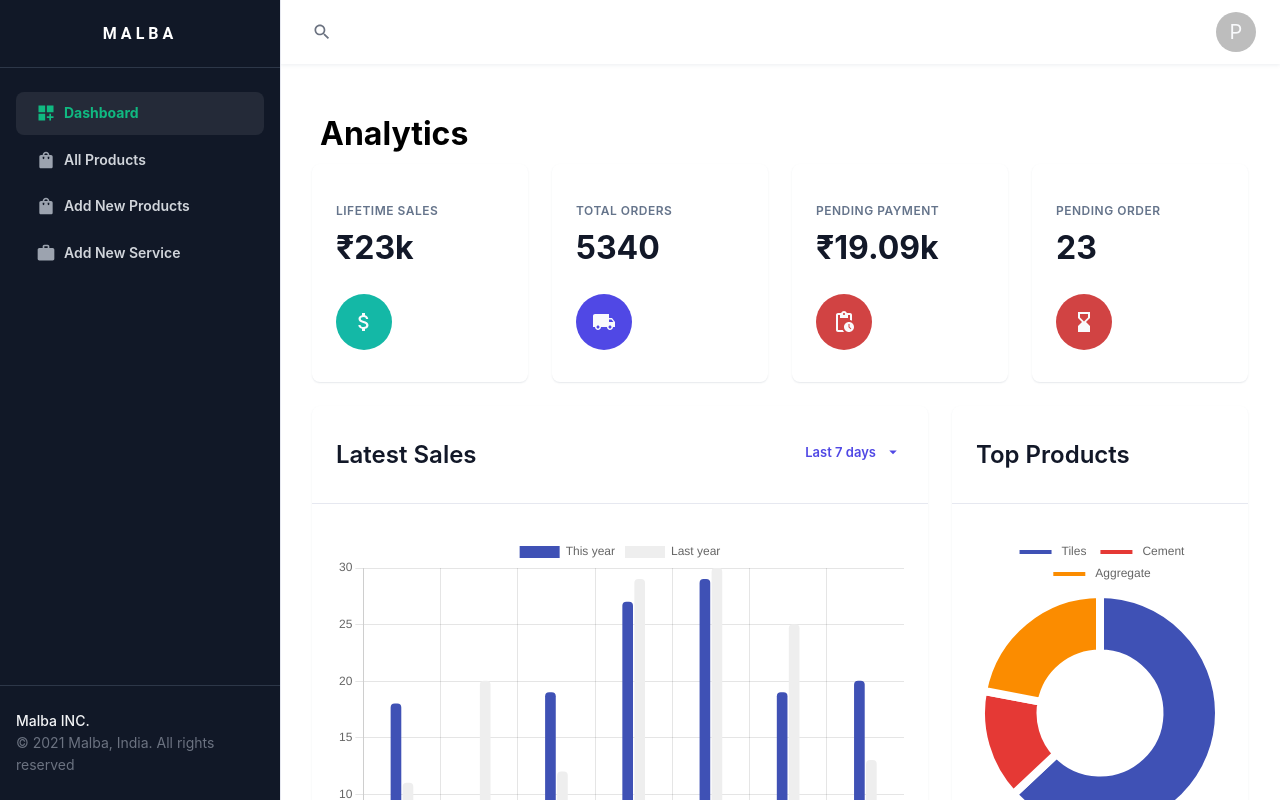
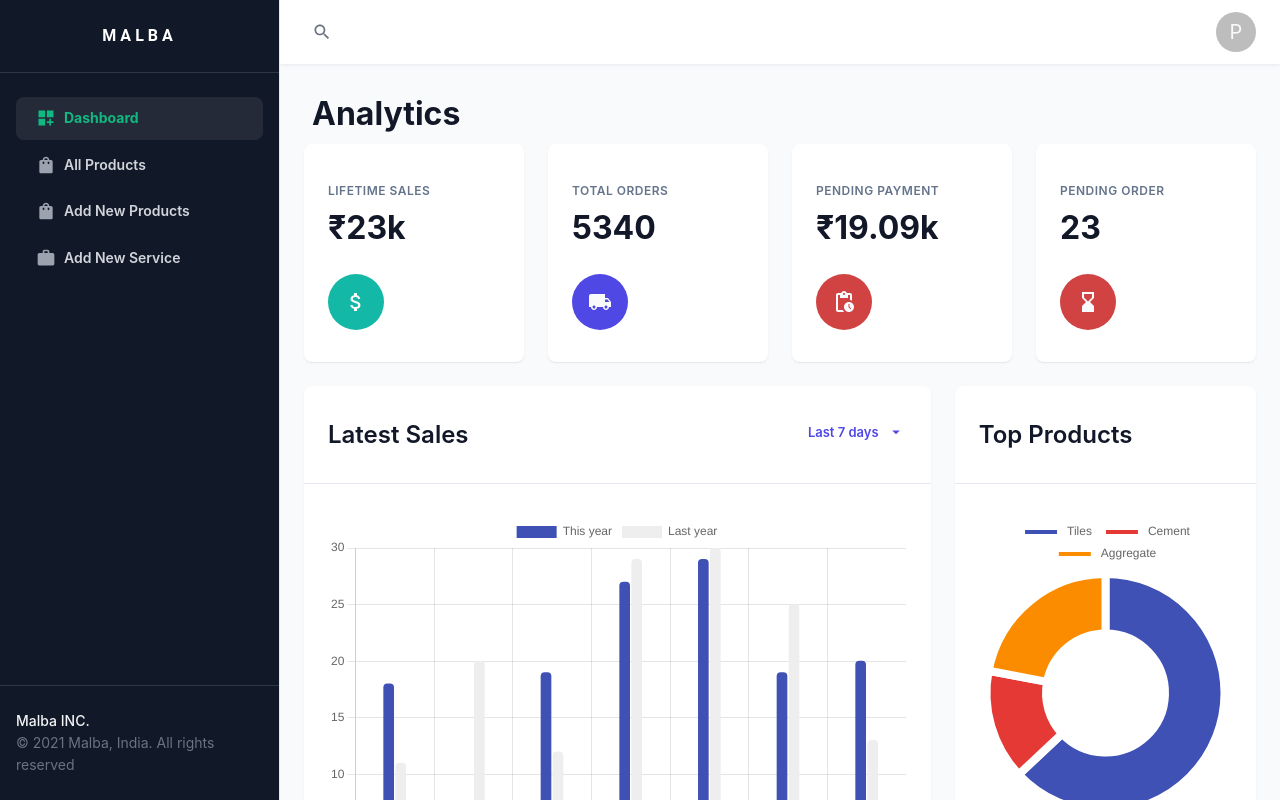
Before and after one commit to Anas-S-Shaikh/malba, a React (Create React App) app: page / in a window 1280 px wide. Shown: the top 800 px of the page. Built offline with nearby package versions, Linux system fonts and the light colour scheme.

Commit message:
Design changes + 404 page

```diff
--- a/src/App.js
+++ b/src/App.js
@@ -5,11 +5,13 @@ import { theme } from "./theme";
 import { MainLayout } from "./Layouts/MainLayout";
 
 import { Chart, registerables } from 'chart.js';
+import { CssBaseline } from "@mui/material";
 Chart.register(...registerables);
 
 function App() {
   return (
     <ThemeProvider theme={theme}>
+      <CssBaseline />
       <div className="App">
         <MainLayout>
           <RoutesProvider />
--- a/src/Layouts/MainLayout.js
+++ b/src/Layouts/MainLayout.js
@@ -3,16 +3,17 @@ import { Box } from "@mui/material";
 import { styled } from "@mui/material/styles";
 // import { DashboardNavbar } from "./dashboard-navbar";
 import { Sidebar } from "../Components/Sidebar/Sidebar";
-import {  AppBarMain } from "../Components/Appbar/Appbar";
+import { AppBarMain } from "../Components/Appbar/Appbar";
 
 const MainLayoutRoot = styled("div")(({ theme }) => ({
   display: "flex",
   flex: "1 1 auto",
   maxWidth: "100%",
-  paddingTop: 64,
+  paddingTop: 84,
   [theme.breakpoints.up("lg")]: {
     paddingLeft: 280,
   },
+  flexGrow: 1,
 }));
 
 export const MainLayout = (props) => {
--- a/src/Pages/AddService.js
+++ b/src/Pages/AddService.js
@@ -1,24 +1,16 @@
-import { Box, Container , Typography} from '@mui/material'
-import React from 'react'
+import { Container, Typography } from "@mui/material";
+import React from "react";
 
 const AddService = () => {
   return (
     <>
-        <Box
-          component="main"
-          sx={{
-            flexGrow: 1,
-            py: 4,
-          }}
-        >
       <Container maxWidth={false}>
         <Typography sx={{ m: 1 }} variant="h4">
           Add New Service
         </Typography>
       </Container>
-        </Box>
     </>
-    )
-}
+  );
+};
 
-export default AddService
+export default AddService;
--- a/src/Pages/Dashboard/Dashboard.js
+++ b/src/Pages/Dashboard/Dashboard.js
@@ -1,4 +1,4 @@
-import { Box, Container, Grid, Typography } from "@mui/material";
+import { Container, Grid, Typography } from "@mui/material";
 import { StatsCard } from "../../Components/Dashboard/StatsCard";
 import AttachMoneyIcon from "@mui/icons-material/AttachMoney";
 import LocalShippingIcon from "@mui/icons-material/LocalShipping";
@@ -10,13 +10,13 @@ import { LatestProducts } from "../../Components/Dashboard/LatestProducts";
 import { LatestOrders } from "../../Components/Dashboard/LatestOrders";
 const Dashboard = () => (
   <>
-    <Box
+    {/* <Box
       component="main"
       sx={{
-        flexGrow: 1,
-        py: 4,
+        // flexGrow: 1,
+        // py: 4,
       }}
-    >
+    > */}
       <Container maxWidth={false}>
         <Typography sx={{ m: 1 }} variant="h4">
           Analytics
@@ -72,7 +72,7 @@ const Dashboard = () => (
           </Grid>
         </Grid>
       </Container>
-    </Box>
+    {/* </Box> */}
   </>
 );
 export default Dashboard;
--- a/src/Pages/Products/AddProduct.js
+++ b/src/Pages/Products/AddProduct.js
@@ -1,22 +1,14 @@
-import { Box, Container, Typography } from "@mui/material";
+import { Container, Typography } from "@mui/material";
 import React from "react";
 
 const AddProduct = () => {
   return (
     <>
-      <Box
-        component="main"
-        sx={{
-          flexGrow: 1,
-          py: 4,
-        }}
-      >
-        <Container maxWidth={false}>
-          <Typography sx={{ m: 1 }} variant="h4">
-            Add New Product
-          </Typography>
-        </Container>
-      </Box>
+      <Container maxWidth={false}>
+        <Typography sx={{ m: 1 }} variant="h4">
+          Add New Product
+        </Typography>
+      </Container>
     </>
   );
 };
--- a/src/Pages/Products/AllProducts.js
+++ b/src/Pages/Products/AllProducts.js
@@ -1,22 +1,22 @@
-import { Box, Container, Typography } from "@mui/material";
+import { Container, Typography } from "@mui/material";
 import React from "react";
 
 const AllProducts = () => {
   return (
     <>
-      <Box
+      {/* <Box
         component="main"
         sx={{
           flexGrow: 1,
           py: 4,
         }}
-      >
+      > */}
         <Container maxWidth={false}>
           <Typography sx={{ m: 1 }} variant="h4">
             All Product
           </Typography>
         </Container>
-      </Box>
+      {/* </Box> */}
     </>
   );
 };
--- a/src/RoutesProvider.js
+++ b/src/RoutesProvider.js
@@ -1,13 +1,18 @@
 import React from "react";
 import { Route, Routes } from "react-router-dom";
 import { routes } from "./routes";
+const NotFound = () => {
+  return (
+    <h1>404</h1>
+  )
+}
 const RoutesProvider = () => {
   return (
     <Routes>
+      <Route path="*" element={<NotFound />} />
       {routes.map((item, index) => (
         <Route key={index} path={item.href} element={item.component} />
       ))}
-      <Route element={() => <h1>404</h1>} />
     </Routes>
   );
 };
```
Lines whose indentation alone changed are shown as unchanged.
